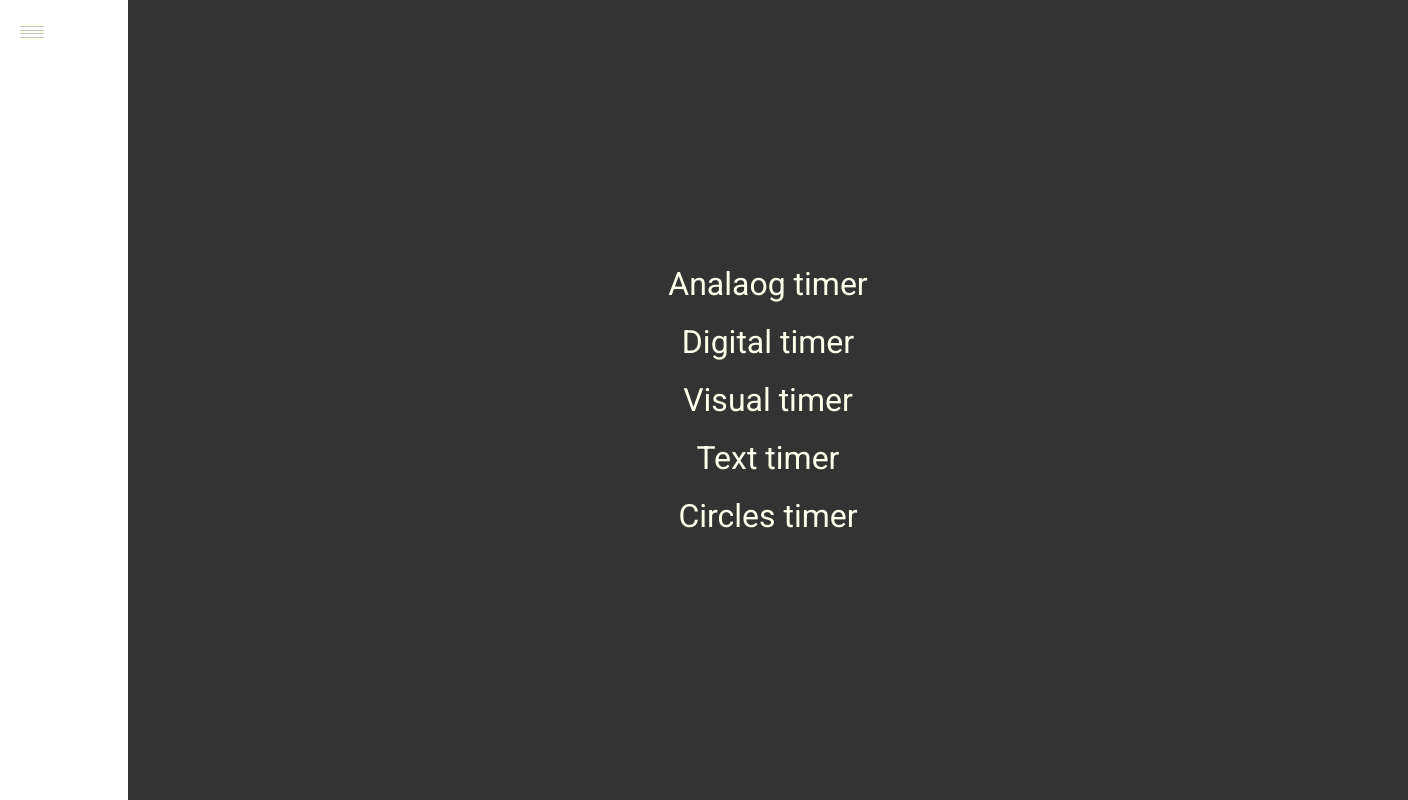
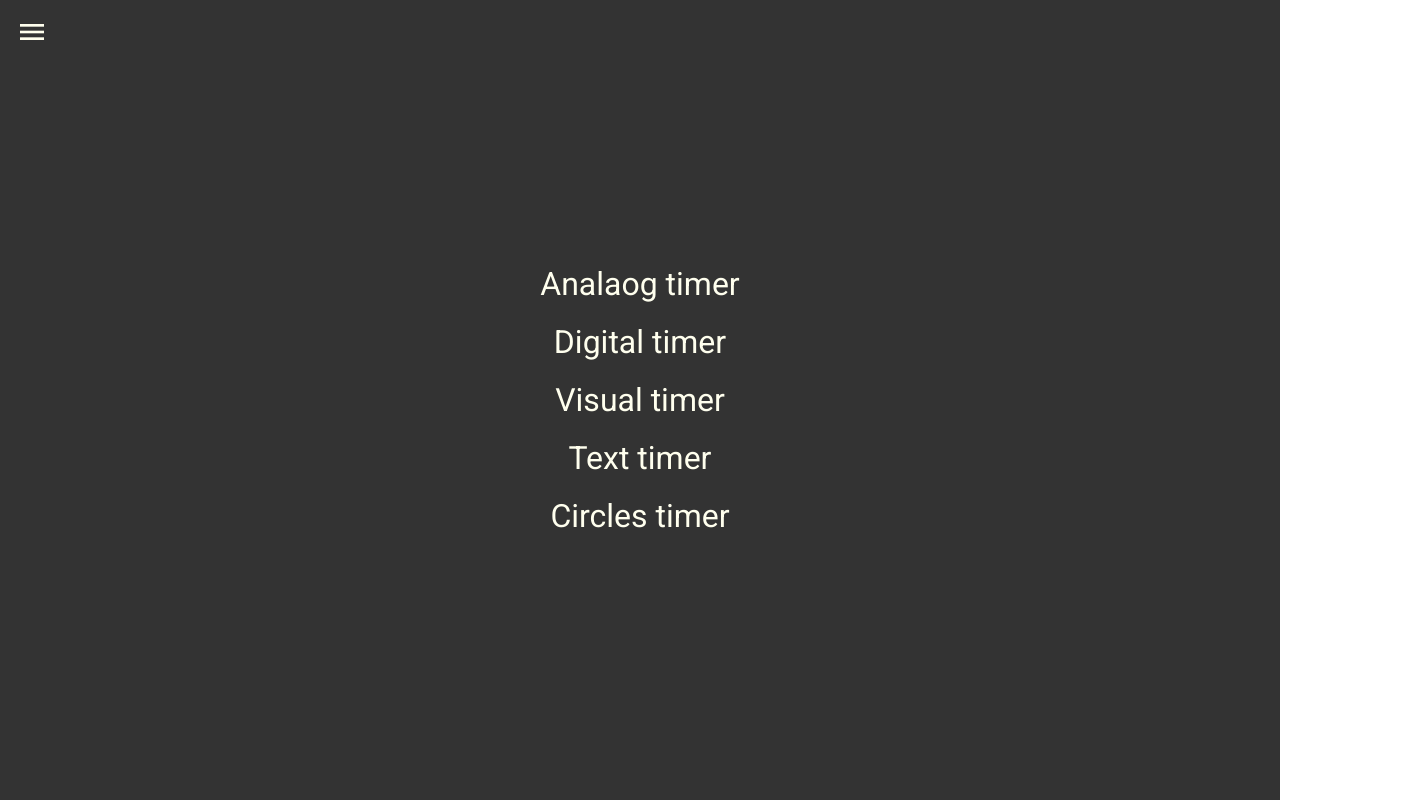
Before and after one commit to Felix-Stark/Git-flow-timer, a plain HTML site: page index.html in a window 1280 px wide. Both pictures are taken after a click on the element "menu". Shown: the whole page, 1408 px wide, since content can reach past the window. Drawn offline with Linux system fonts and the light colour scheme.

Commit message:
Update style.css

```diff
--- a/CSS/style.css
+++ b/CSS/style.css
@@ -1,4 +1,9 @@
 @import url('https://fonts.googleapis.com/css2?family=Roboto:wght@400;500&display=swap');
+
+* {
+    box-sizing: border-box;
+    /* outline: 1px solid red; */
+}
 
 body {
     width: 100vw;
@@ -38,6 +43,7 @@ body {
     height: 100%;
     position: absolute;
     top: 0px;
+    left: 0px;
     display: none;
     justify-content: center;
     align-items: center;
```
